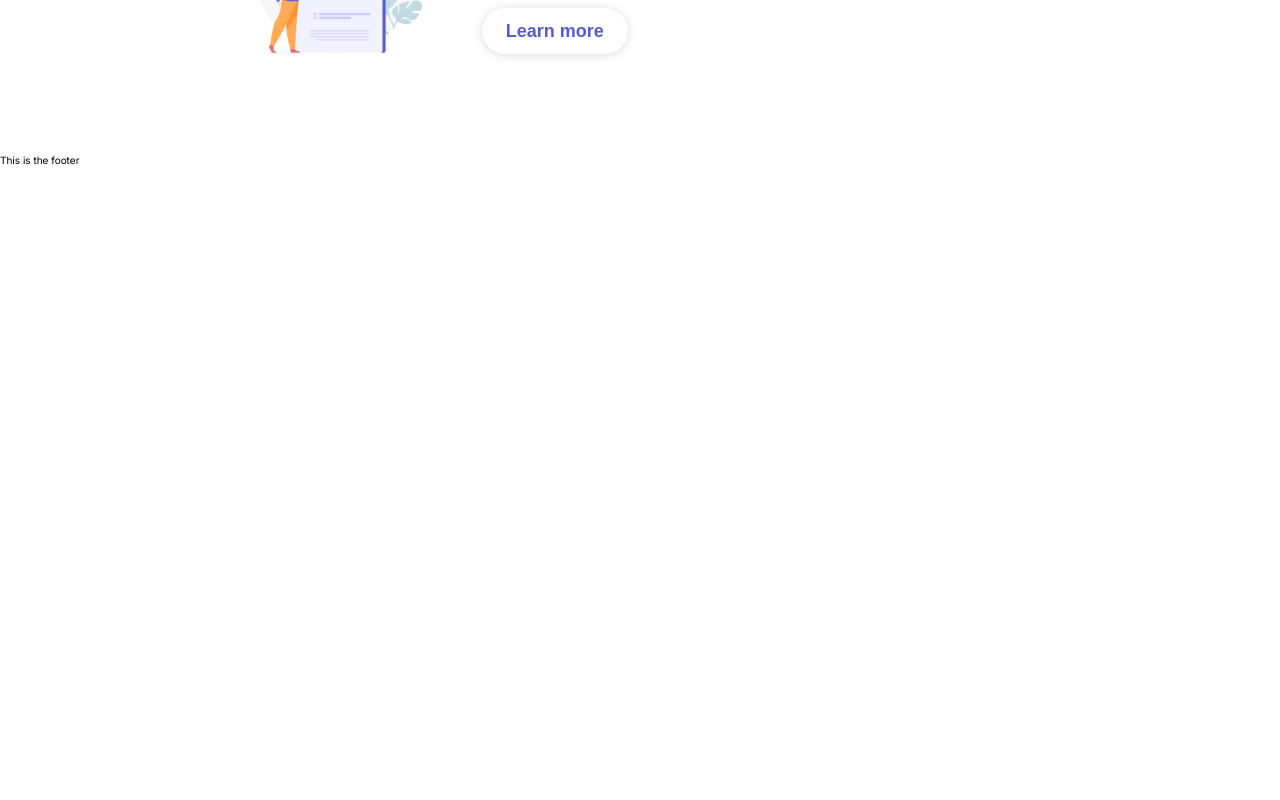
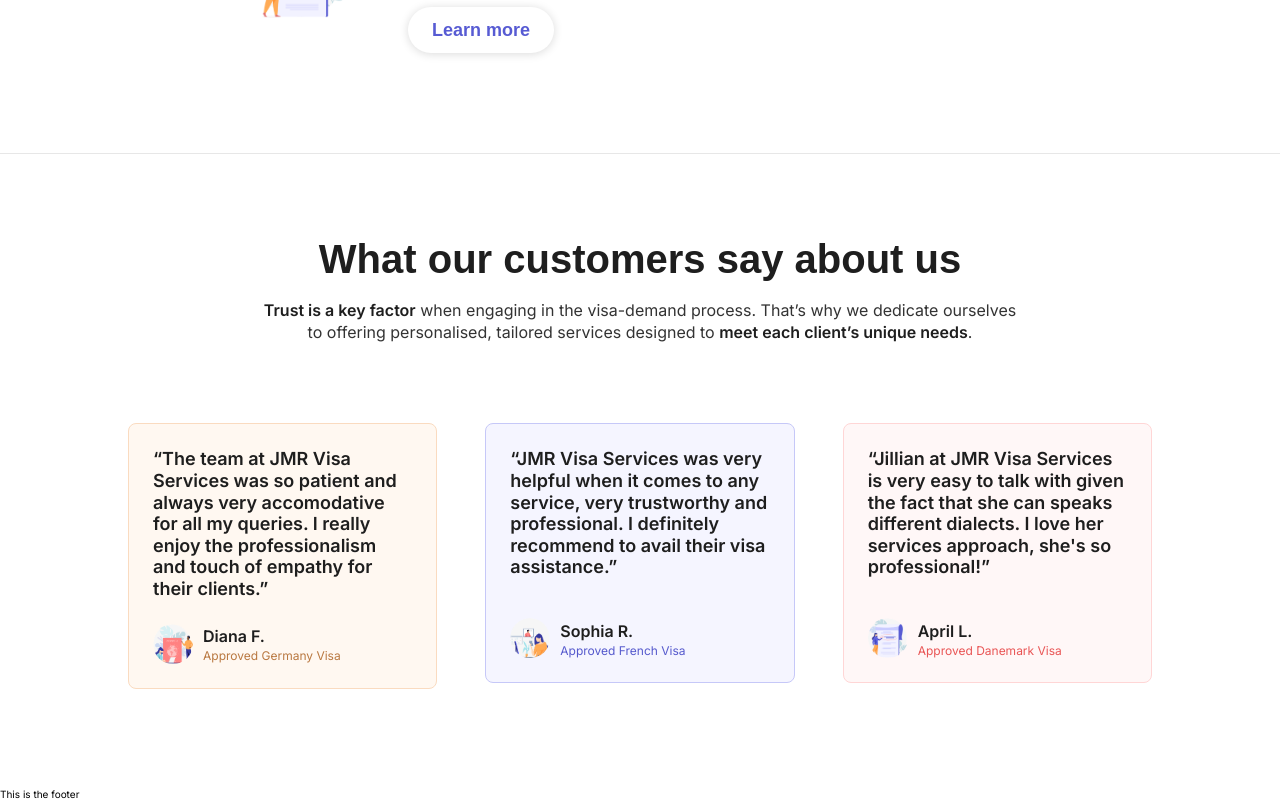
Before and after one commit to EricBARBEAU/jmr-vs, a React (Create React App) app in the folder my-app/: page / in a window 1280 px wide. Shown: the part 1494-2294 px from the top of the page. Before the commit the page ends 1660 px from the top, so only its background shows below. Built offline with nearby package versions, Linux system fonts and the light colour scheme; a web font is replaced by a local one.

Commit message:
more work on homepage

```diff
--- a/my-app/src/css/views/home.scss
+++ b/my-app/src/css/views/home.scss
@@ -2,20 +2,8 @@
 
 .view_home {
 
-	.home_services {
-		position: relative;
-		display: flex;
-		align-items: center;
-  		align-self: stretch;
-  		flex-direction: column;
-  		justify-content: center;
-  		gap: 80px;
-  		width: 100%;
-  		padding-top: 85px;
-  		padding-bottom: 100px;
-
-  		// Intro
-  		&-intro {
+	// Intro for both services and testimonials
+	.home_intro {
 		display: flex;
 		align-items: flex-start;
 		flex: 0 0 auto;
@@ -36,8 +24,29 @@
 			color: $font-color-reg;
 			font-size: $font-size-16;
 			line-height: $line-height-140;
+
+			b {
+				color: $font-color-dark;
 			}
 		}
+	}
+
+	// Sizing for both services and testimonials
+	.home_services, .home_testimonials {
+		position: relative;
+		display: flex;
+		align-items: center;
+  		align-self: stretch;
+  		flex-direction: column;
+  		justify-content: center;
+  		gap: 80px;
+  		width: 100%;
+  		padding-top: 85px;
+  		padding-bottom: 100px;
+	}
+
+	// Services section
+	.home_services {
 
   		// Services grid
   		&-grid {
@@ -102,8 +111,119 @@
 				// Visual
 				&-visual {
 
+					img {
+						max-height: 210px;
+						width: auto;
 					}
 				}
 			}
   		}
 	}
+
+	// Testimonials section
+	.home_testimonials {
+		border-top: 1px solid #e7e7e7;
+
+		// Grid
+		&-grid {
+			display: flex;
+			position: relative;
+			align-items: flex-start;
+			align-self: stretch;
+			flex: 0 0 auto;
+			flex-wrap: wrap;
+			gap: 48px 48px;
+			width: 100%;
+			flex-direction: row;
+
+			// Block
+			.testimonial_blk {
+				display: flex;
+				position: relative;
+				align-items: flex-start;
+				border: 1px solid;
+				border-radius: 8px;
+				flex-grow: 1;
+				flex-direction: column;
+				gap: 24px;
+				padding: 24px;
+				width: calc((100% / 3) - 48px);
+				min-height: 260px;
+				justify-content: space-between;
+
+				// Styling for each block
+				&-01 {
+					border-color: #FADBC0;
+					background-color: #FFF8F1;
+
+					.author_country {
+						color: #B97840;
+					}
+				}
+				&-02 {
+					border-color: #C6C8F8;
+					background-color: #F5F5FF;
+
+					.author_country {
+						color: #5559CD;
+					}
+				}
+				&-03 {
+					border-color: #FFD6D6;
+					background-color: #FFF7F7;
+
+					.author_country {
+						color: #E95555;
+					}
+				}
+
+				// Content
+				.testimonial_content {
+					font-size: $font-size-18;
+					font-weight: 600;
+					color: $font-color-dark;
+					line-height: $line-height-120;
+				}
+
+				// Author
+				.testimonial_author {
+					display: flex;
+					position: relative;
+					align-items: center;
+					flex: 0 0 auto;
+					gap: 10px;
+					max-width: 95%;
+
+					.author_photo {
+						height: 40px;
+						width: 40px;
+						border-radius: 20px;
+					}
+
+					&-copy {
+						display: flex;
+						position: relative;
+						align-items: flex-start;
+						flex-grow: 1;
+						flex-direction: column;
+						gap: 2px;
+
+						// Name
+						.author_name {
+							font-size: $font-size-16;
+							font-weight: 600;
+							color: $font-color-dark;
+							line-height: $line-height-140;
+						}
+
+						// Country
+						.author_country {
+							font-size: $font-size-12;
+						}
+					}
+				}
+
+			}
+		}
+	}
+}
--- a/my-app/src/modules/views/home.js
+++ b/my-app/src/modules/views/home.js
@@ -1,12 +1,14 @@
 // Components
 import HomeHero from './view_components/home_hero';
 import HomeServices from './view_components/home_services';
+import HomeTestimonials from './view_components/home_testimonials';
 
 function Home() {
   return (
     <div className="view view_home">
       <HomeHero />
       <HomeServices />
+      <HomeTestimonials />
     </div>
   )
 }
--- a/my-app/src/modules/views/view_components/home_hero.js
+++ b/my-app/src/modules/views/view_components/home_hero.js
@@ -16,7 +16,7 @@
     		</div>
     	</div>
     	<div className="hero_visual home_hero-visual">
-    		<img src={hero_visual} alt="Something" />
+    		<img src={hero_visual} alt="Hero visual" />
     	</div>
     </div>
   );
--- a/my-app/src/modules/views/view_components/home_services.js
+++ b/my-app/src/modules/views/view_components/home_services.js
@@ -5,16 +5,20 @@
 function HomeServices() {
   return (
     <div className="home_services ctnr_cntr">
-    	<div className="home_services-intro">
+    	<div className="home_intro">
         <h2 className="intro_title">Our Schengen visa services</h2>
         <div className="intro_subtitle">
-          From our comprehensive solution that supports you through the entire visa application process to our one-time letter service, we are dedicated to ensuring client satisfaction and go the extra mile to make your European trip seamless and stress-free.
+          From our comprehensive solution that supports you through
+          the entire visa application process to our one-time letter
+          service, <b>we are dedicated to ensuring client satisfaction
+          and go the extra mile to make your European trip seamless
+          and stress-free</b>.
         </div>
       </div>
       <div className="home_services-grid">
         <div className="grid_blk grid_blk-01">
           <div className="grid_blk-visual">
-            <img src={services_visual_01} alt="Something" />
+            <img src={services_visual_01} alt="Visa service packages" />
           </div>
           <div className="grid_blk-content">
             <h3 classNAme="content_title">Visa service packages</h3>
@@ -31,7 +35,7 @@
         </div>
         <div className="grid_blk grid_blk-02">
           <div className="grid_blk-visual">
-            <img src={services_visual_02} alt="Something" />
+            <img src={services_visual_02} alt="Consultation calls" />
           </div>
           <div className="grid_blk-content">
             <h3 classNAme="content_title">Consultation calls</h3>
@@ -48,7 +52,7 @@
         </div>
         <div className="grid_blk grid_blk-03">
           <div className="grid_blk-visual">
-            <img src={services_visual_03} alt="Something" />
+            <img src={services_visual_03} alt="Letter services" />
           </div>
           <div className="grid_blk-content">
             <h3 classNAme="content_title">Letter services</h3>
--- /dev/null
+++ b/my-app/src/modules/views/view_components/home_testimonials.js
@@ -0,0 +1,64 @@
+import testimonial_01 from '../../../img/home_services-packages@2x.png';
+import testimonial_02 from '../../../img/home_services-calls@2x.png';
+import testimonial_03 from '../../../img/home_services-letters@2x.png';
+
+function HomeTestimonials() {
+  return (
+    <div className="home_testimonials ctnr_cntr">
+    	<div className="home_intro">
+			<h2 className="intro_title">What our customers say about us</h2>
+			<div className="intro_subtitle">
+			<b>Trust is a key factor</b> when engaging in the visa-demand process.
+			That’s why we dedicate ourselves to offering personalised,
+			tailored services designed to <b>meet each client’s unique needs</b>.
+			</div>
+      	</div>
+      	<div className="home_testimonials-grid">
+      		<div className="testimonial_blk testimonial_blk-01">
+      			<div className="testimonial_content">
+      				“The team at JMR Visa Services was so patient and always
+      				very accomodative for all my queries. I really enjoy the
+      				professionalism and touch of empathy for their clients.”
+      			</div>
+      			<div className="testimonial_author">
+      				<img className="author_photo" src={testimonial_01} alt="Author" />
+      				<div className="testimonial_author-copy">
+      					<div className="author_name">Diana F.</div>
+      					<div className="author_country">Approved Germany Visa</div>
+      				</div>
+      			</div>
+      		</div>
+      		<div className="testimonial_blk testimonial_blk-02">
+      			<div className="testimonial_content">
+      				“JMR Visa Services was very  helpful when it comes to any
+      				service, very trustworthy and  professional. I definitely
+      				recommend to avail their visa assistance.”
+      			</div>
+      			<div className="testimonial_author">
+      				<img className="author_photo" src={testimonial_02} alt="Author" />
+      				<div className="testimonial_author-copy">
+      					<div className="author_name">Sophia R.</div>
+      					<div className="author_country">Approved French Visa</div>
+      				</div>
+      			</div>
+      		</div>
+      		<div className="testimonial_blk testimonial_blk-03">
+      			<div className="testimonial_content">
+      				“Jillian at JMR Visa Services is very easy to talk with given the
+      				fact that she can speaks different dialects. I love her services
+      				approach, she's so professional!”
+      			</div>
+      			<div className="testimonial_author">
+      				<img className="author_photo" src={testimonial_03} alt="Author" />
+      				<div className="testimonial_author-copy">
+      					<div className="author_name">April L.</div>
+      					<div className="author_country">Approved Danemark Visa</div>
+      				</div>
+      			</div>
+      		</div>
+      	</div>
+    </div>
+  );
+}
+
+export default HomeTestimonials;
```
Lines whose indentation alone changed are shown as unchanged.
